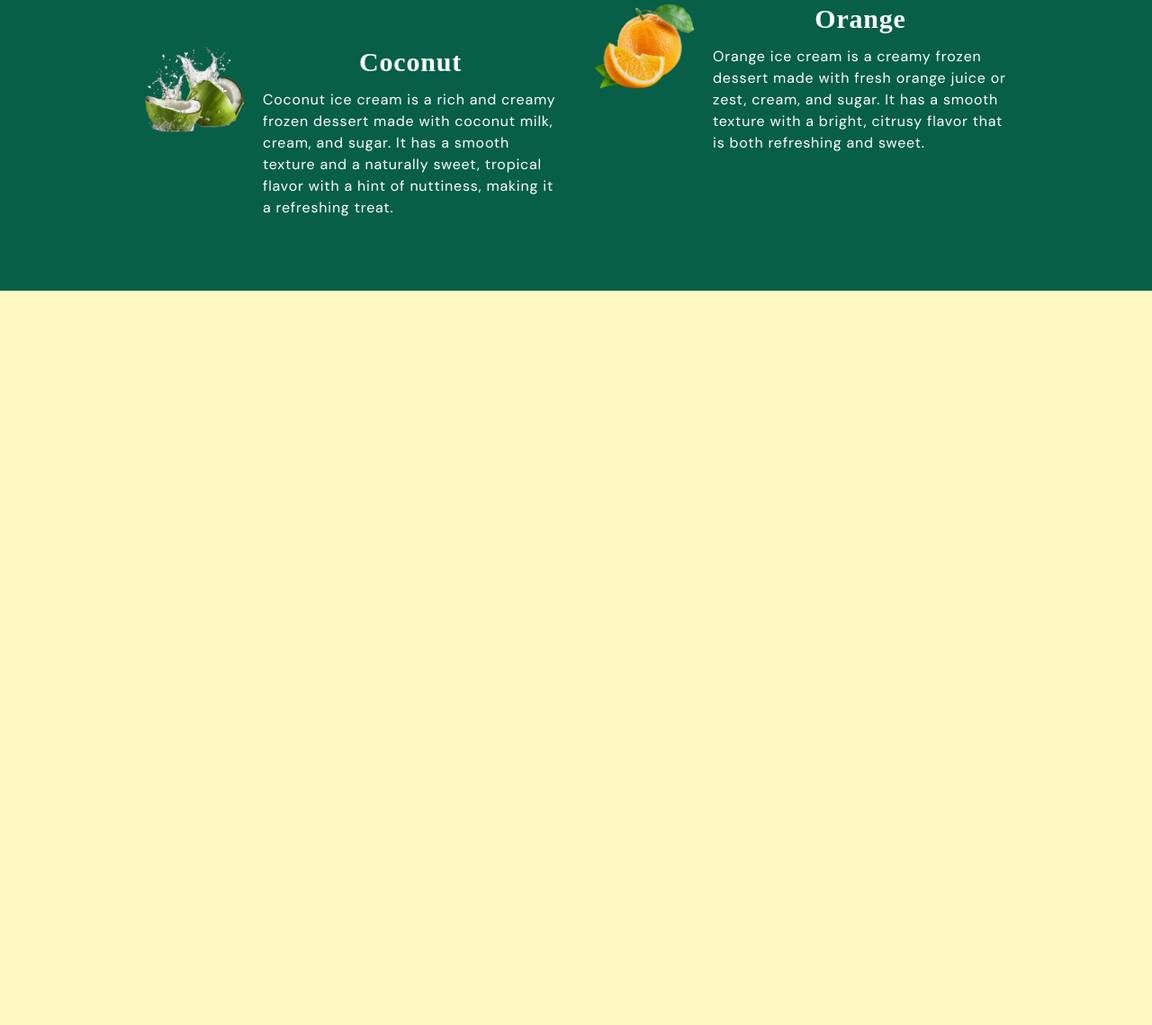
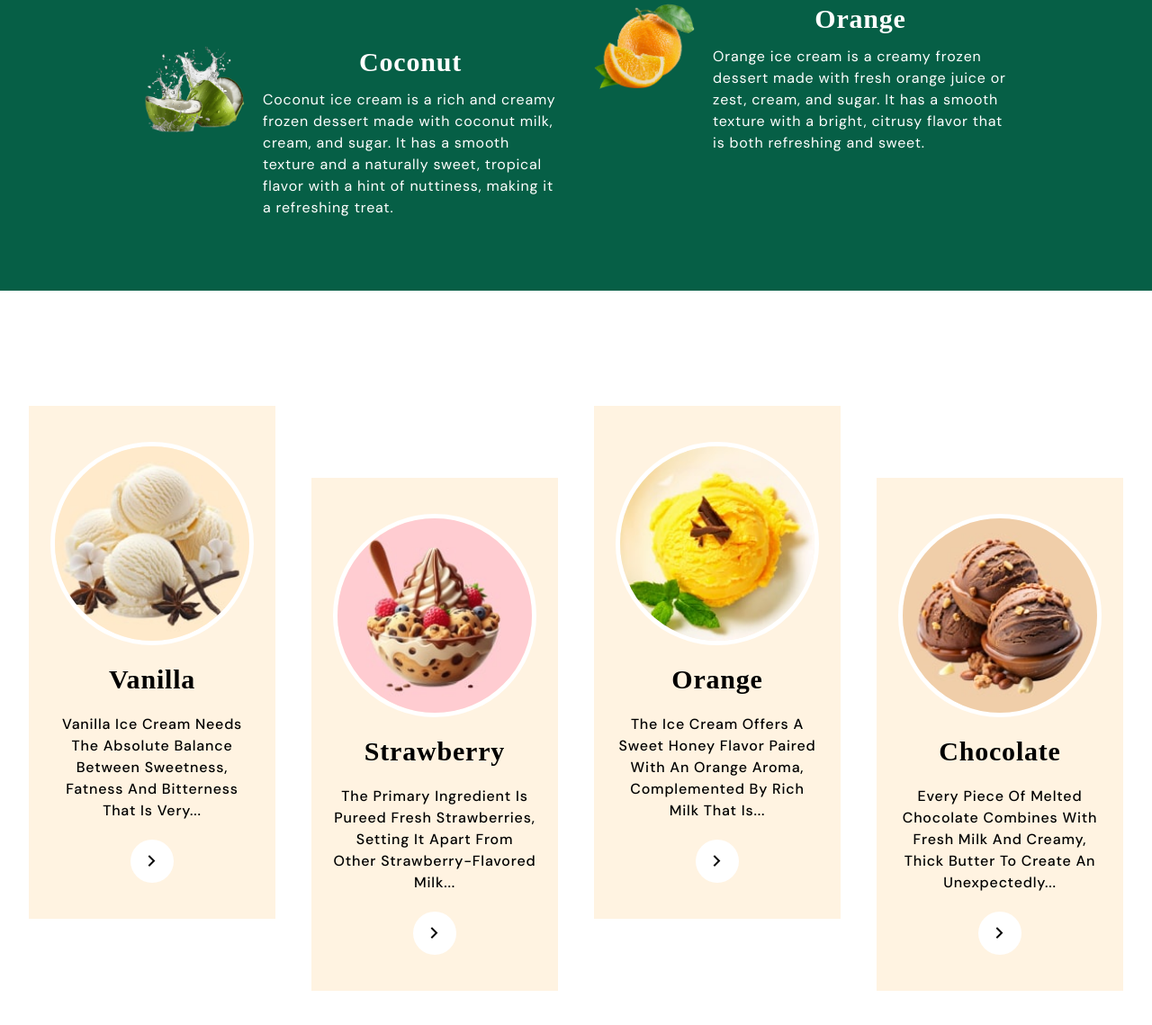
Before and after one commit to dhiraj-1104/Icecream-website, a website built with Vite: page index.html in a window 1280 px wide. Shown: the part 4272-5411 px from the top of the page at 90% size. Before the commit the page ends 4595 px from the top, so only its background shows below. Built offline with nearby package versions, Linux system fonts and the light colour scheme; a web font is replaced by a local one.

Commit message:
Flavor info completed

```diff
--- a/index.html
+++ b/index.html
@@ -410,7 +410,9 @@
         <!-- left side -->
         <div class="flex flex-col gap-10 lg:gap-20">
           <!-- item 1 -->
-          <div class="flex flex-col items-center text-center gap-3 md:flex-row md:items-start md:text-start md:gap-5 lg:max-w-sm xl:max-w-lg">
+          <div
+            class="flex flex-col items-center text-center gap-3 md:flex-row md:items-start md:text-start md:gap-5 lg:max-w-sm xl:max-w-lg"
+          >
             <img
               src="assets/images/vanilla.png"
               alt="vanilla image"
@@ -430,7 +432,9 @@
           </div>
 
           <!-- item 2 -->
-          <div class="flex flex-col items-center text-center gap-3 md:flex-row md:items-start md:text-start md:gap-5 lg:max-w-sm xl:max-w-lg">
+          <div
+            class="flex flex-col items-center text-center gap-3 md:flex-row md:items-start md:text-start md:gap-5 lg:max-w-sm xl:max-w-lg"
+          >
             <img src="assets/images/mango.png" alt="mango image" class="w-28" />
 
             <div class="space-y-3">
@@ -445,7 +449,9 @@
           </div>
 
           <!-- item 3 -->
-          <div class="flex flex-col items-center text-center gap-3 md:flex-row md:items-start md:text-start md:gap-5 lg:max-w-sm xl:max-w-lg">
+          <div
+            class="flex flex-col items-center text-center gap-3 md:flex-row md:items-start md:text-start md:gap-5 lg:max-w-sm xl:max-w-lg"
+          >
             <img src="assets/images/taro.png" alt="taro image" class="w-28" />
 
             <div class="space-y-3">
@@ -460,7 +466,9 @@
           </div>
 
           <!-- item 4 -->
-          <div class="flex flex-col items-center text-center gap-3 md:flex-row md:items-start md:text-start md:gap-5 lg:max-w-sm xl:max-w-lg">
+          <div
+            class="flex flex-col items-center text-center gap-3 md:flex-row md:items-start md:text-start md:gap-5 lg:max-w-sm xl:max-w-lg"
+          >
             <img
               src="assets/images/coconut.png"
               alt="coconut image"
@@ -481,7 +489,9 @@
         <!-- right side -->
         <div class="flex flex-col gap-10 lg:gap-20">
           <!-- item 5 -->
-          <div class="flex flex-col items-center text-center gap-3 md:flex-row md:items-start md:text-start md:gap-5 lg:max-w-sm xl:max-w-lg">
+          <div
+            class="flex flex-col items-center text-center gap-3 md:flex-row md:items-start md:text-start md:gap-5 lg:max-w-sm xl:max-w-lg"
+          >
             <img src="assets/images/cocoa.png" alt="cocoa image" class="w-28" />
 
             <div class="space-y-3">
@@ -496,7 +506,9 @@
           </div>
 
           <!-- item 6 -->
-          <div class="flex flex-col items-center text-center gap-3 md:flex-row md:items-start md:text-start md:gap-5 lg:max-w-sm xl:max-w-lg">
+          <div
+            class="flex flex-col items-center text-center gap-3 md:flex-row md:items-start md:text-start md:gap-5 lg:max-w-sm xl:max-w-lg"
+          >
             <img
               src="assets/images/strawberry.png"
               alt="strawberry image"
@@ -515,7 +527,9 @@
           </div>
 
           <!-- item 7 -->
-          <div class="flex flex-col items-center text-center gap-3 md:flex-row md:items-start md:text-start md:gap-5 lg:max-w-sm xl:max-w-lg">
+          <div
+            class="flex flex-col items-center text-center gap-3 md:flex-row md:items-start md:text-start md:gap-5 lg:max-w-sm xl:max-w-lg"
+          >
             <img
               src="assets/images/green_tea.png"
               alt="green_tea image"
@@ -534,7 +548,9 @@
           </div>
 
           <!-- item 8 -->
-          <div class="flex flex-col items-center text-center gap-3 md:flex-row md:items-start md:text-start md:gap-5 lg:max-w-sm xl:max-w-lg">
+          <div
+            class="flex flex-col items-center text-center gap-3 md:flex-row md:items-start md:text-start md:gap-5 lg:max-w-sm xl:max-w-lg"
+          >
             <img
               src="assets/images/orange.png"
               alt="orange image"
@@ -555,7 +571,109 @@
     </section>
 
     <!--~~~~~~~~~~~~~~~~~~~ FLAVOR-INFO ~~~~~~~~~~~~~~~~~~~~~~~~~~-->
-    <section></section>
+    <section class="container py-12">
+      <div class="grid grid-cols-1 place-items-center gap-y-10 sm:grid-cols-2 sm:gap-y-0 sm:gap-x-10 lg:grid-cols-4">
+        <!-- item 1 -->
+        <div
+          class="flavor_item max-w-sm bg-cardcolor_1 py-10 px-6 text-center space-y-5"
+        >
+          <figure
+            class="w-full rounded-full border-[5px] border-white overflow-hidden"
+          >
+            <img
+              src="assets/images/flavor_image-1.jpg"
+              alt="flavor_image-1"
+              class="w-full"
+            />
+          </figure>
+          <h3 class="text-center">Vanilla</h3>
+          <p class="font-medium capitalize">
+            Vanilla ice cream needs the absolute balance between sweetness,
+            fatness and bitterness that is very...
+          </p>
+          <button
+            class="bg-white h-12 w-12 rounded-full text-2xl hover:bg-firstcolor hover:text-white duration-300"
+          >
+            <i class="ri-arrow-right-s-line"></i>
+          </button>
+        </div>
+
+        <!-- item 2 -->
+        <div
+          class="flavor_item max-w-sm bg-cardcolor_1 py-10 px-6 text-center space-y-5 sm:mt-20 lg:mt-40"
+        >
+          <figure
+            class="w-full rounded-full border-[5px] border-white overflow-hidden"
+          >
+            <img
+              src="assets/images/flavor_image-2.jpg"
+              alt="flavor_image-1"
+              class="w-full"
+            />
+          </figure>
+          <h3 class="text-center">Strawberry</h3>
+          <p class="font-medium capitalize">
+            The primary ingredient is pureed fresh strawberries, setting it apart from other strawberry-flavored milk...
+          </p>
+          <button
+            class="bg-white h-12 w-12 rounded-full text-2xl hover:bg-firstcolor hover:text-white duration-300"
+          >
+            <i class="ri-arrow-right-s-line"></i>
+          </button>
+        </div>
+
+        <!-- item 3 -->
+        <div
+          class="flavor_item max-w-sm bg-cardcolor_1 py-10 px-6 text-center space-y-5"
+        >
+          <figure
+            class="w-full rounded-full border-[5px] border-white overflow-hidden"
+          >
+            <img
+              src="assets/images/flavor_image-3.jpg"
+              alt="flavor_image-1"
+              class="w-full"
+            />
+          </figure>
+          <h3 class="text-center">Orange</h3>
+          <p class="font-medium capitalize">
+            The ice cream offers a sweet honey flavor paired with an orange aroma, complemented by rich milk that is...
+          </p>
+          <button
+            class="bg-white h-12 w-12 rounded-full text-2xl hover:bg-firstcolor hover:text-white duration-300"
+          >
+            <i class="ri-arrow-right-s-line"></i>
+          </button>
+        </div>
+
+        <!-- item 4 -->
+        <div
+          class="flavor_item max-w-sm bg-cardcolor_1 py-10 px-6 text-center space-y-5 sm:mt-20 lg:mt-40"
+        >
+          <figure
+            class="w-full rounded-full border-[5px] border-white overflow-hidden"
+          >
+            <img
+              src="assets/images/flavor_image-4.jpg"
+              alt="flavor_image-1"
+              class="w-full"
+            />
+          </figure>
+          <h3 class="text-center">Chocolate</h3>
+          <p class="font-medium capitalize">
+            Every piece of melted chocolate combines with fresh milk and creamy, thick butter to create an unexpectedly...
+          </p>
+          <button
+            class="bg-white h-12 w-12 rounded-full text-2xl hover:bg-firstcolor hover:text-white duration-300"
+          >
+            <i class="ri-arrow-right-s-line"></i>
+          </button>
+        </div>
+
+
+
+      </div>
+    </section>
 
     <!--~~~~~~~~~~~~~~~~~~~ BLOGS ~~~~~~~~~~~~~~~~~~~~~~~~~~-->
     <section id="blogs"></section>
--- a/main.css
+++ b/main.css
@@ -49,3 +49,11 @@ p{
     @apply text-firstcolor font-bold;
     font-size: 40px !important;
 }
+
+.flavor_item img{
+    @apply duration-300
+}
+
+.flavor_item :hover img{
+    @apply scale-110
+}
```
